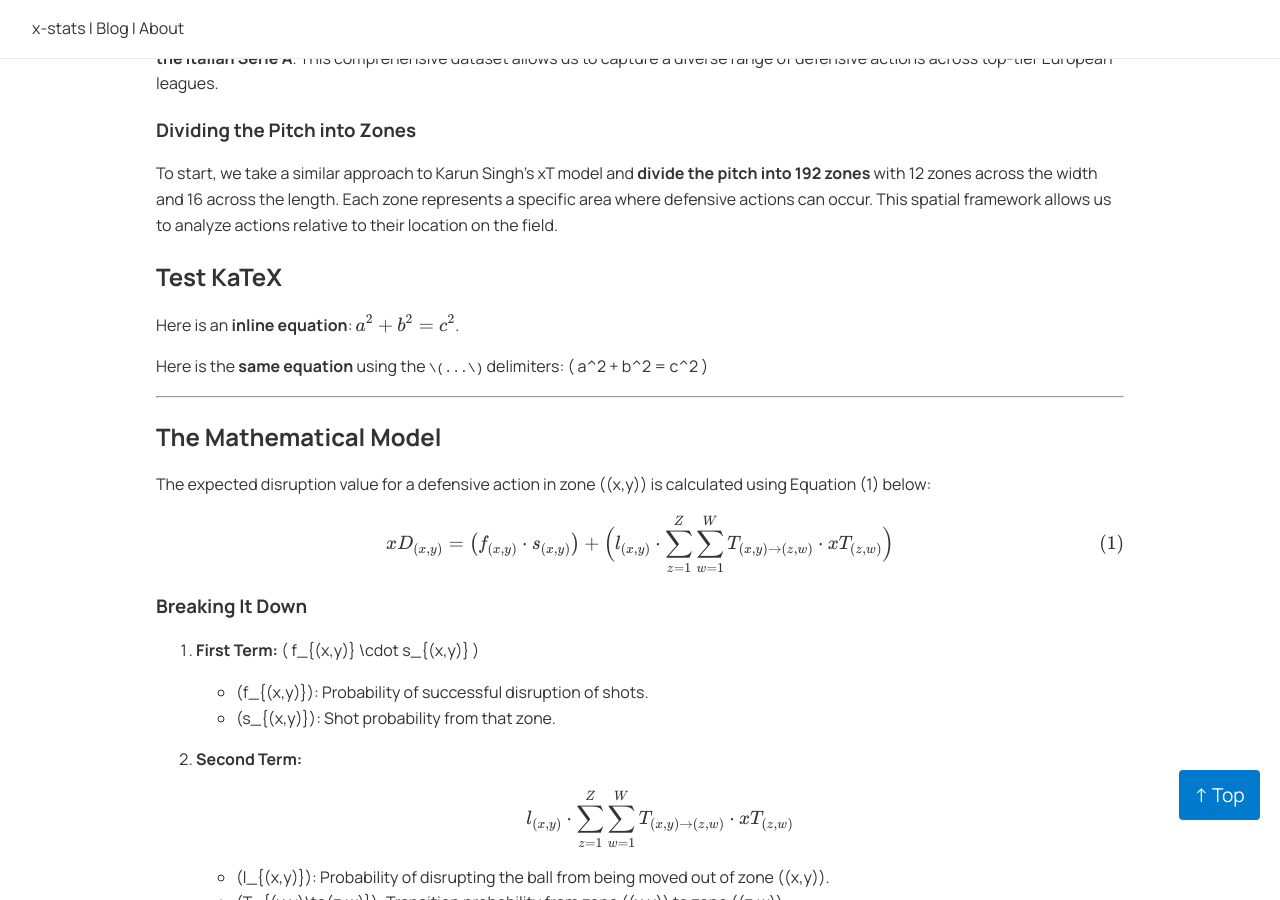
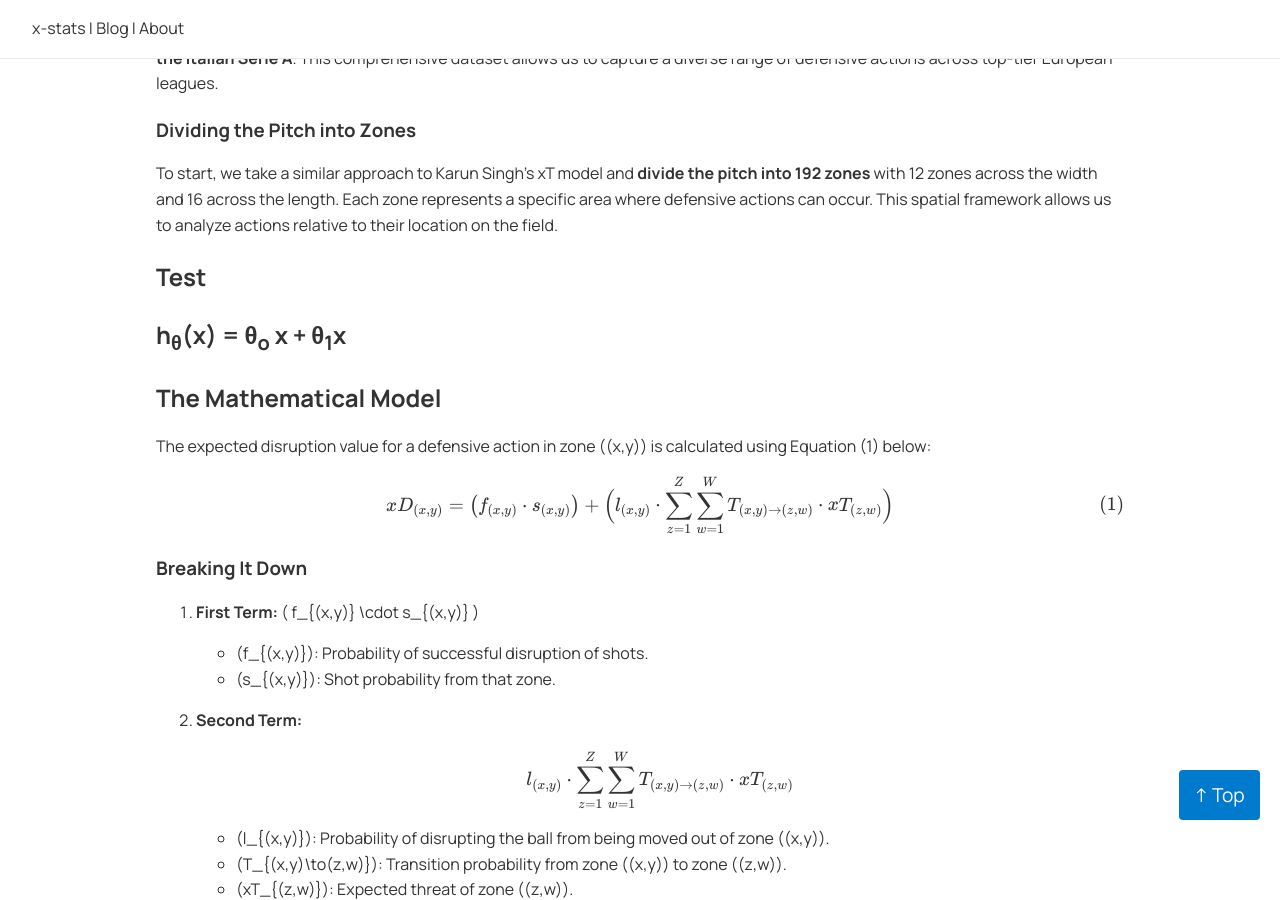
Before and after one commit to u3mukher/x-stats, a Jekyll site: the page built from _posts/2024-12-12-xD.md, in a window 1280 px wide and 900 px high, scrolled down 2182 px. Built offline with Jekyll 4.4.1, drawn with Linux system fonts in a browser that asks for light colours; a style sheet for code colours, icons or effects is not loaded.

Commit message:
Update 2024-12-12-xD.md

```diff
--- a/_posts/2024-12-12-xD.md
+++ b/_posts/2024-12-12-xD.md
@@ -99,12 +99,9 @@ For this analysis, we utilize data from the **2015/2016 season** across the **En
 
 To start, we take a similar approach to Karun Singh’s xT model and **divide the pitch into 192 zones** with 12 zones across the width and 16 across the length. Each zone represents a specific area where defensive actions can occur. This spatial framework allows us to analyze actions relative to their location on the field.
 
-# Test KaTeX
+# Test
 
-Here is an **inline equation**: $ a^2 + b^2 = c^2 $.
-
-Here is the **same equation** using the `\(...\)` delimiters: \( a^2 + b^2 = c^2 \)
-
+h<sub>&theta;</sub>(x) = &theta;<sub>o</sub> x + &theta;<sub>1</sub>x
 ---
 
 ## The Mathematical Model
```
